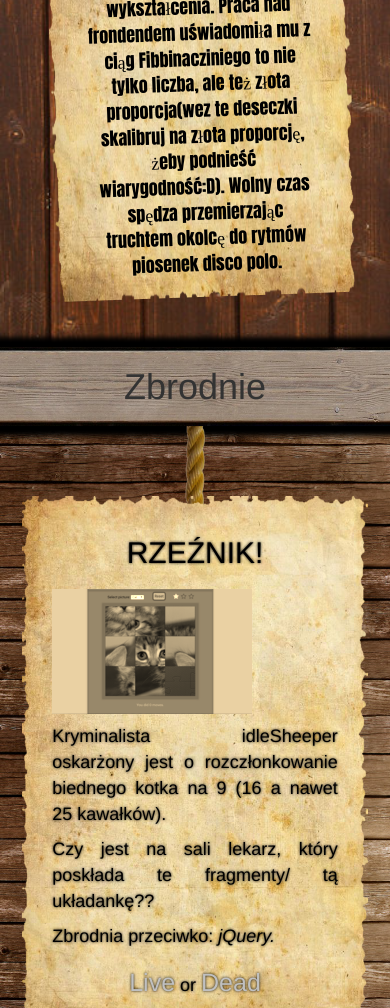
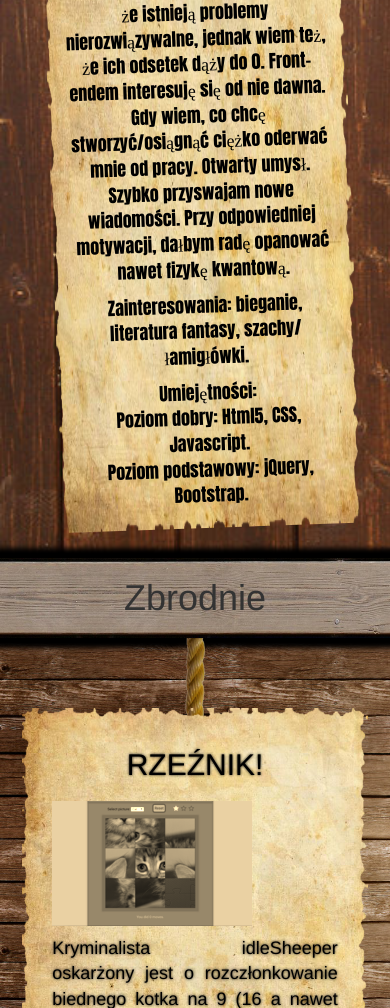
Before and after one commit to idleSheeper/Portfolio, a plain HTML site: page index.html in a window 390 px wide. Shown: the part 520-1528 px from the top of the page. Drawn offline with nearby package versions, Linux system fonts and the light colour scheme; a web font is replaced by a local one.

Commit message:
Add files via upload

```diff
--- a/index.html
+++ b/index.html
@@ -28,8 +28,11 @@
                     <h4>DEAD OR ALIVE</h4>
                     <img src="img/photo.jpg" alt="..." class="img-responsive img-rounded">
                     <h3>REWARD: $2000</h3>
-                    <p>Matematyk z zamiłowania i wykształcenia. Praca nad frondendem uświadomiła mu z ciąg Fibbinacziniego to nie tylko liczba, ale też złota proporcja(wez te deseczki skalibruj na złota proporcję, żeby podnieść wiarygodność:D). Wolny czas spędza przemierzając truchtem okolcę do rytmów piosenek disco polo.
-</p>
+                    <p>Jako matematyk (z zamiłowania i wykształcenia) świadomy jestem, że istnieją problemy nierozwiązywalne, jednak wiem też, że ich odsetek dąży do 0.  Front-endem interesuję się od nie dawna. Gdy wiem, co chcę stworzyć/osiągnąć ciężko oderwać mnie od pracy. Otwarty umysł. Szybko przyswajam nowe wiadomości. Przy odpowiedniej motywacji, dałbym radę opanować nawet fizykę kwantową.
+<p>Zainteresowania: bieganie, literatura fantasy, szachy/łamigłówki.</p>
+<p>Umiejętności:<br>
+Poziom dobry: Html5, CSS, Javascript.<br>
+Poziom podstawowy: jQuery, Bootstrap.</p>
                 </div>
         <div class="arrow visible-md visible-lg">Ostatnie znane miejsce pobytu!
            <p>email: <a href="">pan.d.borecki@o2.pl</a></p>
--- a/style.css
+++ b/style.css
@@ -34,7 +34,7 @@ body{
     background: url(img/wanted-poster.png) no-repeat;
     background-size: 100% 100%;
     padding: 10px;
-    margin: 50px 0px;
+    margin: 30px 0px;
     transform: rotate(-2deg);
     font-family: 'Western-Bang-Bang', Impact;
     font-size: 14px;
@@ -69,7 +69,8 @@ body{
 
 .poster p{
     font-family: impact, serif;
-    padding: 0px 10%;
+    padding: 0px 3%;
+    font-size: .65em;
 }
 
 .font-for-sm {
@@ -204,3 +205,16 @@ body{
     0%, 100% { transform: rotate(1deg); }
     50% { transform: rotate(-2deg); }
 }
+
+@media (max-width: 992px){
+    .poster p{
+        font-size:1em;
+    }
+}
+
+
+@media (max-width: 992px){
+    .poster p{
+        font-size:1em;
+    }
+}
```
